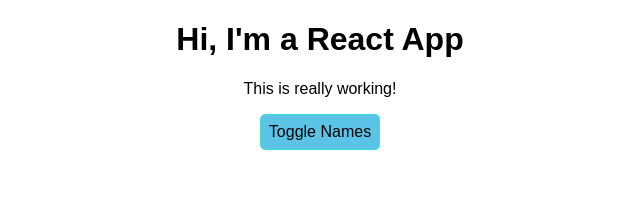
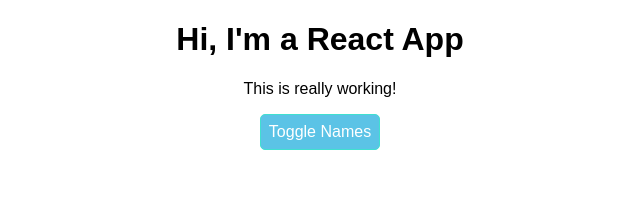
Before and after one commit to goragottsen/raymond, a React (Create React App) app: page / in a window 1280 px wide. Shown: the top 204 px of the page, without its empty margins (320-960 px from the left). Built offline with nearby package versions, Linux system fonts and the light colour scheme.

Commit message:
Styled btn dynamically

```diff
--- a/package.json
+++ b/package.json
@@ -2,6 +2,7 @@
   "name": "raymond",
   "version": "0.1.0",
   "private": true,
+  "homepage" : "http://myname.github.io/lc",
   "dependencies": {
     "react": "^16.8.6",
     "react-dom": "^16.8.6",
@@ -11,6 +12,7 @@
     "start": "react-scripts start",
     "build": "react-scripts build",
     "test": "react-scripts test --env=jsdom",
-    "eject": "react-scripts eject"
+    "eject": "react-scripts eject",
+    "deploy": "gh-pages -d build"
   }
 }
--- a/src/App.js
+++ b/src/App.js
@@ -48,6 +48,7 @@
     // Inline style - scoped to the component
     const style = {
       backgroundColor: 'rgb(91, 195, 230)',
+      color: 'white',
       font: 'inherit',
       border: '1px solid turquoise',
       padding: '8px',
@@ -72,6 +73,7 @@
           })}
             </div>
       );
+      style.backgroundColor = 'rgb(248, 76, 76)';
     }
 
     return (
```
Also changed, not shown: 1 other file (tests, documents, lock files or other folders).
